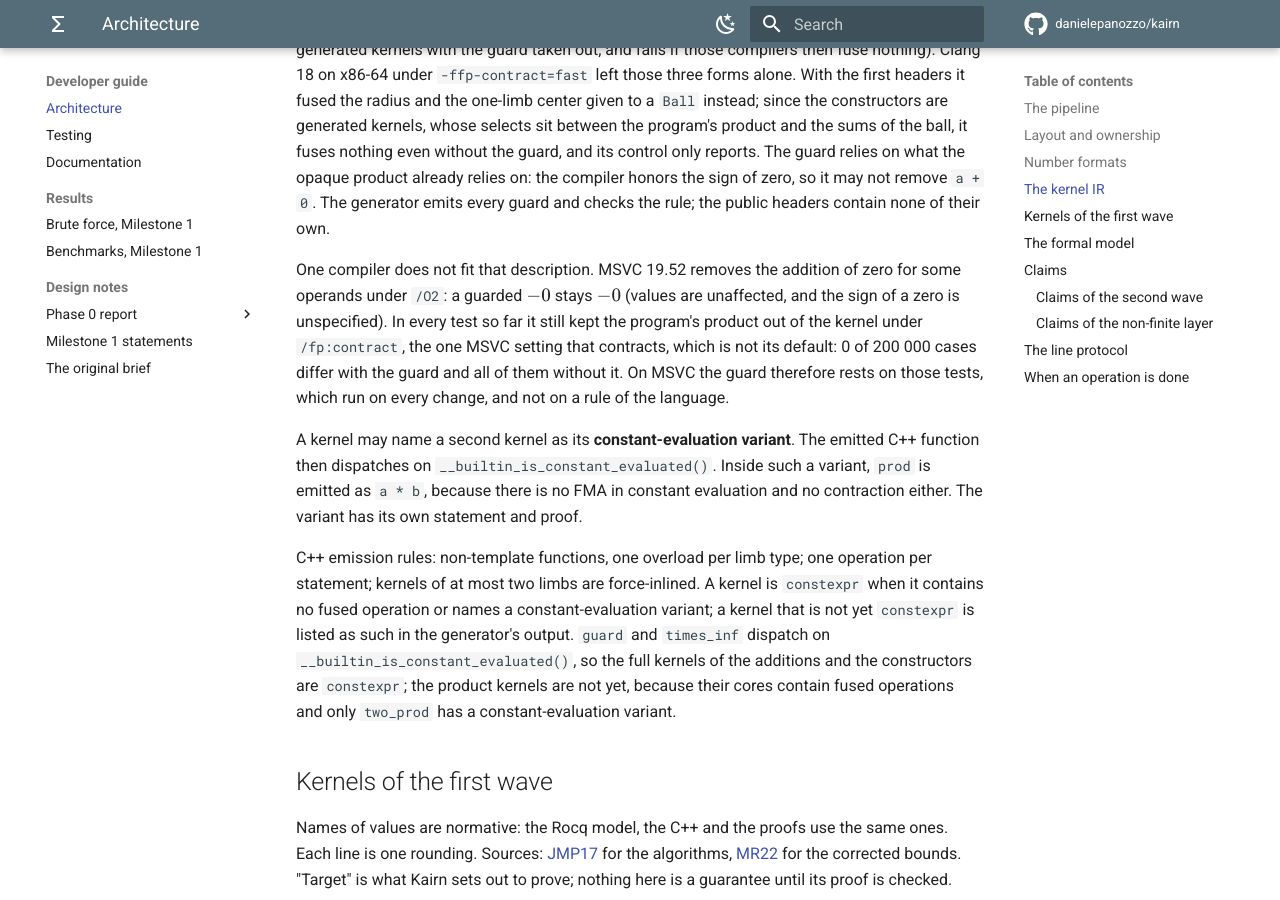
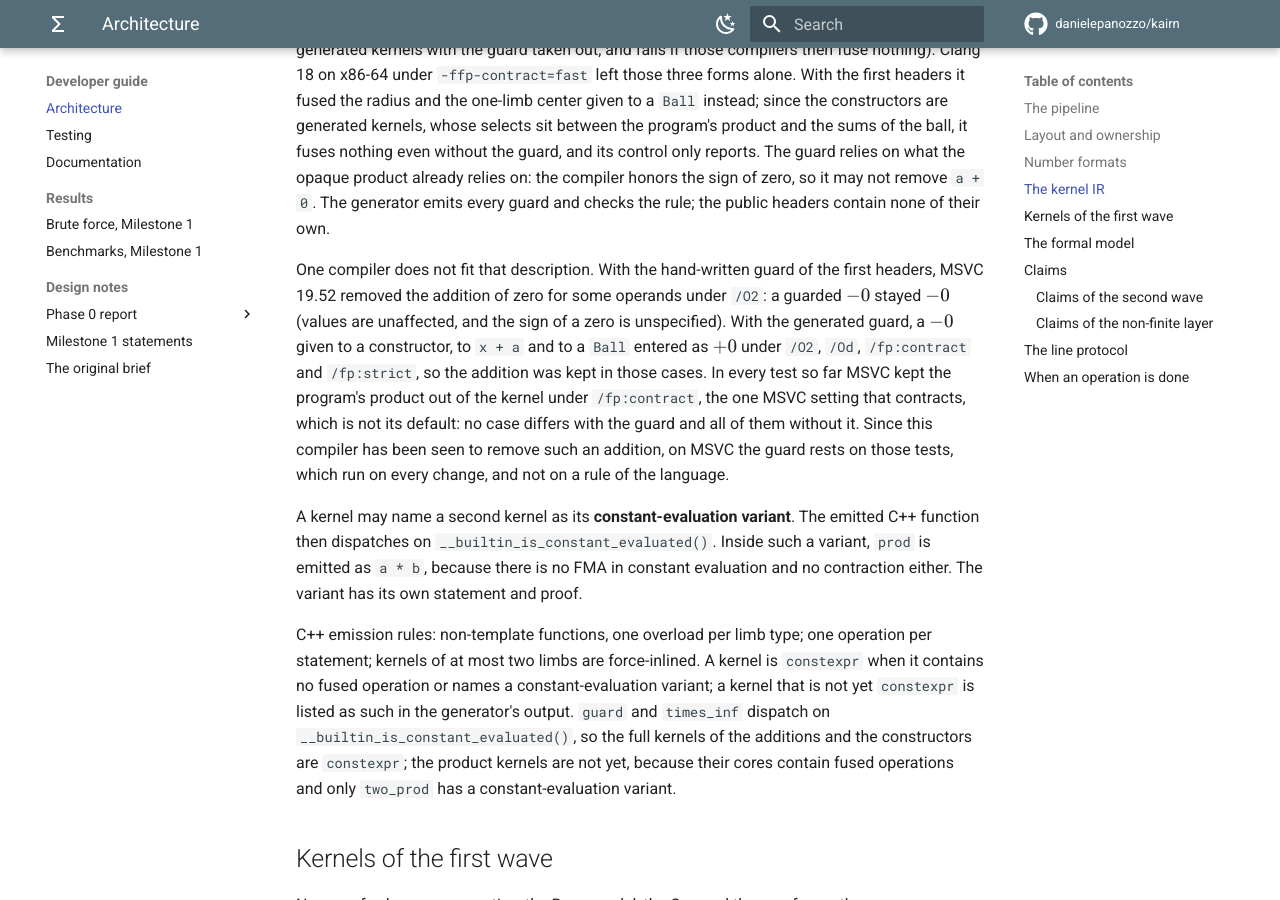
Before and after one commit to danielepanozzo/kairn, an MkDocs documentation site: the page built from docs/developer/architecture.md, in a window 1280 px wide and 900 px high, scrolled down 5192 px. Built offline with MkDocs 1.6.1 and Material for MkDocs 9.7.7, drawn with Linux system fonts in a browser that asks for light colours; comment, search, counter and statistics services are not loaded.

Commit message:
Architecture: the guard on MSVC, measured again with the generated guard
Co-Authored-By: Claude Fable 5.2 <noreply@anthropic.com>
Claude-Session: https://claude.ai/code/session_01ULwCxzT6Dhw9xUiTw8mJz1

```diff
--- a/docs/developer/architecture.md
+++ b/docs/developer/architecture.md
@@ -155,11 +155,14 @@ even without the guard, and its control only reports. The guard relies on what t
 already relies on: the compiler honors the sign of zero, so it may not remove `a + 0`. The
 generator emits every guard and checks the rule; the public headers contain none of their own.
 
-One compiler does not fit that description. MSVC 19.52 removes the addition of zero for some
-operands under `/O2`: a guarded $-0$ stays $-0$ (values are unaffected, and the sign of a zero is
-unspecified). In every test so far it still kept the program's product out of the kernel under
-`/fp:contract`, the one MSVC setting that contracts, which is not its default: 0 of 200 000 cases
-differ with the guard and all of them without it. On MSVC the guard therefore rests on those
+One compiler does not fit that description. With the hand-written guard of the first headers,
+MSVC 19.52 removed the addition of zero for some operands under `/O2`: a guarded $-0$ stayed $-0$
+(values are unaffected, and the sign of a zero is unspecified). With the generated guard, a $-0$
+given to a constructor, to `x + a` and to a `Ball` entered as $+0$ under `/O2`, `/Od`,
+`/fp:contract` and `/fp:strict`, so the addition was kept in those cases. In every test so far
+MSVC kept the program's product out of the kernel under `/fp:contract`, the one MSVC setting that
+contracts, which is not its default: no case differs with the guard and all of them without it.
+Since this compiler has been seen to remove such an addition, on MSVC the guard rests on those
 tests, which run on every change, and not on a rule of the language.
 
 A kernel may name a second kernel as its **constant-evaluation variant**. The emitted C++
```
